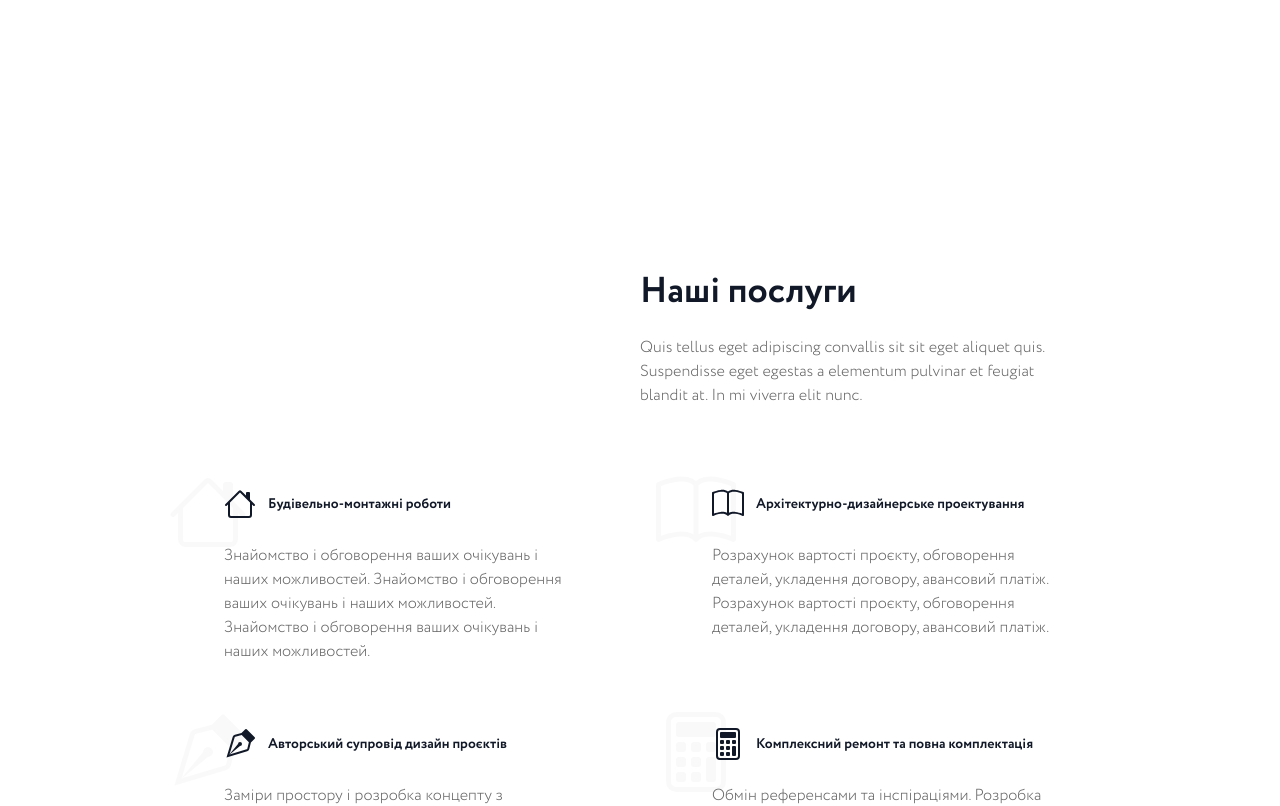
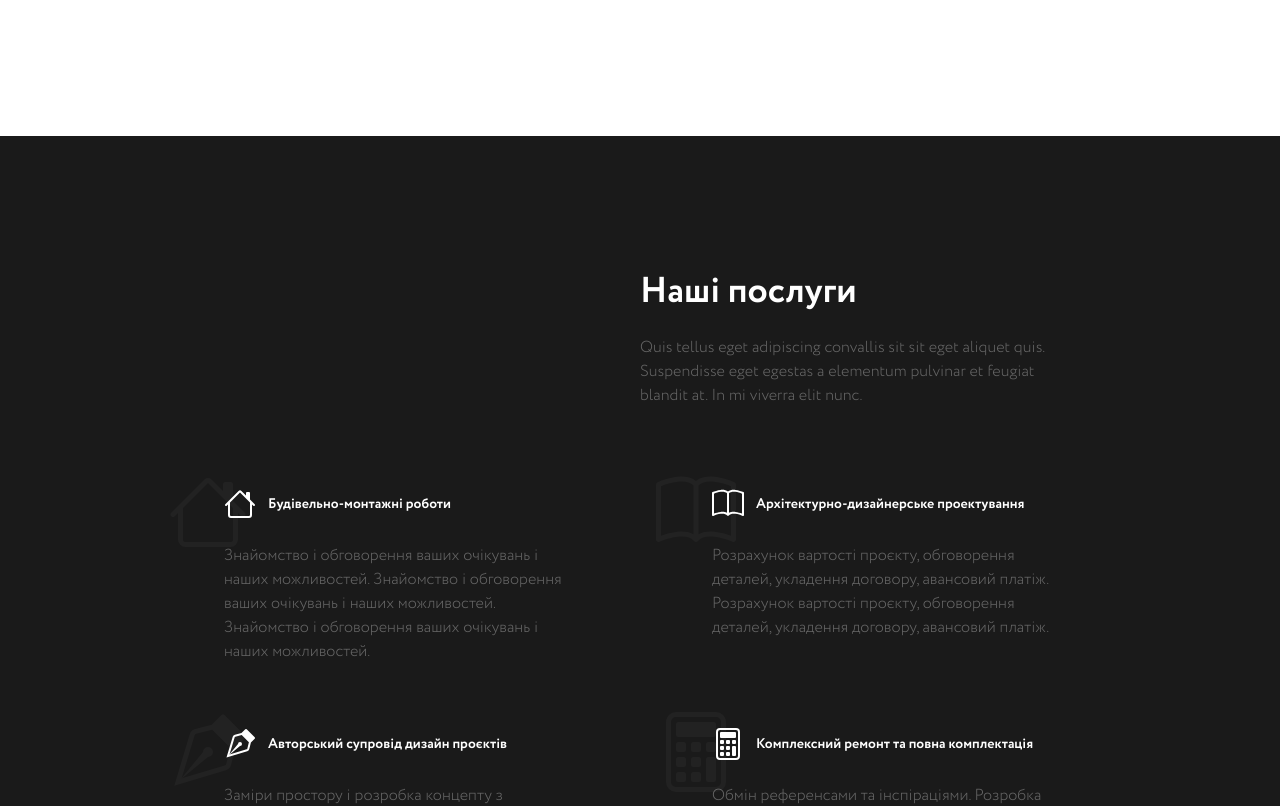
Before and after one commit to nikolaynizruhin/asty, a Next.js app: page / in a window 1280 px wide. Shown: the part 3600-4406 px from the top of the page. Built offline with nearby package versions, Linux system fonts and the light colour scheme.

Commit message:
Update services

```diff
--- a/src/app/components/services.tsx
+++ b/src/app/components/services.tsx
@@ -25,10 +25,10 @@ const services = [
 
 export default function Services() {
   return (
-    <div className="py-24 sm:py-32">
+    <div className="bg-[#1a1a1a] py-24 sm:py-32">
       <div className="mx-auto max-w-4xl px-6 lg:px-8">
         <div className="pl-[50%]">
-          <h2 className="mt-2 text-3xl font-bold text-gray-900 sm:text-4xl max-w-xs">
+          <h2 className="mt-2 text-3xl font-bold text-white sm:text-4xl max-w-xs">
             Наші послуги
           </h2>
           <p className="mt-7 md:mt-10 xl:mt-6 text-base font-light text-[#666]">
@@ -41,10 +41,10 @@ export default function Services() {
           <dl className="grid max-w-xl grid-cols-1 gap-x-36 gap-y-16 lg:max-w-none lg:grid-cols-2">
             {services.map((service, index) => (
               <div key={index} className="flex flex-col relative">
-                <div className="hidden md:block absolute text-black opacity-[0.02] -left-14 -top-4 -z-10">
+                <div className="hidden md:block absolute text-white opacity-[0.03] -left-14 -top-4">
                   <Icon name={service.icon} width={80} height={80} />
                 </div>
-                <dt className="flex items-center gap-x-3 text-sm font-bold text-gray-900">
+                <dt className="flex items-center gap-x-3 text-sm font-bold text-white">
                   <Icon name={service.icon} width={32} height={32} className="flex-none" />
                   {service.name}
                 </dt>
```
